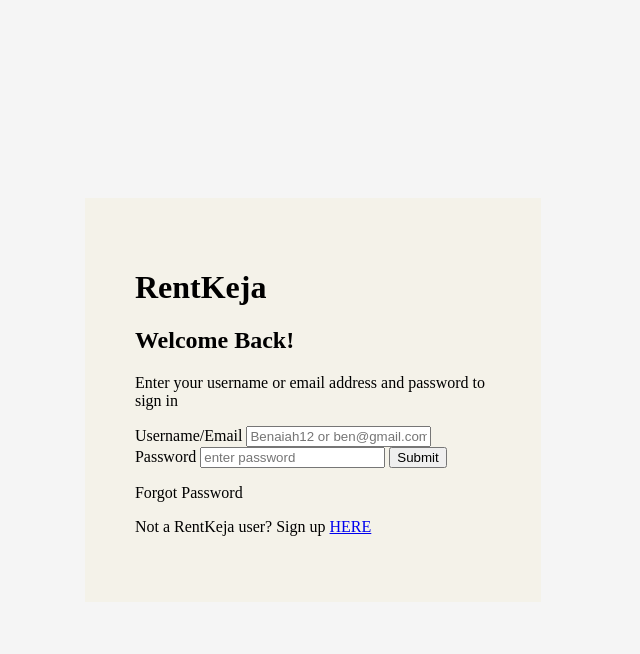
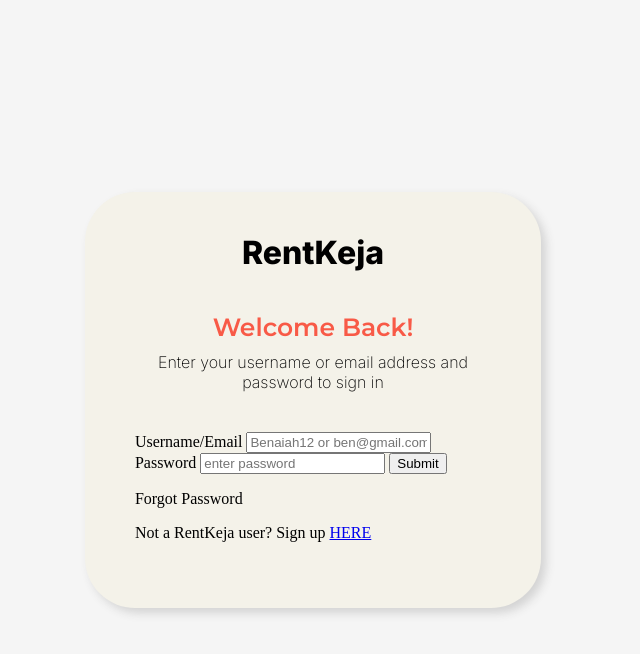
Before and after one commit to benaiah-ke/RentKeja, a PHP site: page / in a window 1280 px wide. Shown: the top 654 px of the page, without its empty margins (327-967 px from the left). Run offline with PHP 8.4, Linux system fonts and the light colour scheme; some web fonts are replaced.

Commit message:
login top area and box styling

```diff
--- a/assets/style.css
+++ b/assets/style.css
@@ -11,5 +11,40 @@ align-items: center;
     width: 50%;
     margin: auto;
     background-color: #F4F2E9;
-    padding: 50px;
+    padding: 20px 50px 50px 50px;
+    border-radius: 50px;
+    box-shadow: 5px 5px 10px lightgray;
 }
+
+.logo {
+    margin-bottom: 40px;
+    margin-top: 0px;
+}
+
+.logo h1 {
+    font-family: 'Inter', sans-serif;
+    font-weight: 800;
+    text-align: center;
+}
+
+.welcome h2 {
+    color: #F85A47;
+    font-family: 'Montserrat', sans-serif;
+    font-weight: 600;
+    text-align: center;
+    font-size: 25px;
+    margin: 0px;
+}
+
+.welcome p {
+    font-family: 'Inter', sans-serif;
+    font-size: 16px;
+    text-align: center;
+    font-weight: 200;
+    margin: 0px;
+    padding-top: 10px;
+}
+
+.welcome {
+    margin-bottom: 40px;
+}
```
